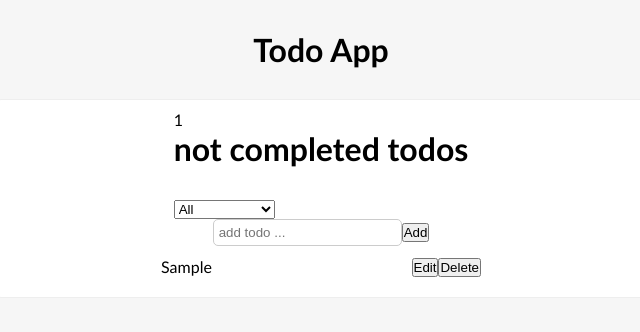
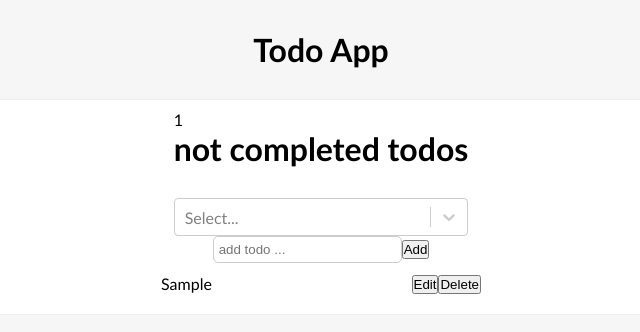
Before and after one commit to meysamminoo/todo-app, a React (Create React App) app: page / in a window 1280 px wide. Both pictures are taken after typing "Sample" into the empty fields and a click on the button "Add". Shown: the top 332 px of the page, without its empty margins (319-959 px from the left). Built offline with nearby package versions, Linux system fonts and the light colour scheme.

Commit message:
use react select

```diff
--- a/src/components/Navbar.js
+++ b/src/components/Navbar.js
@@ -1,15 +1,20 @@
-const Navbar = ({ uncompletedTodo, onSelect, status }) => {
+import Select from "react-select";
+
+const options = [
+  { value: "All", label: "All" },
+  { value: "Complated", label: "Complated" },
+  { value: "Uncomplated", label: "Uncomplated" },
+];
+
+const Navbar = ({ uncompletedTodo, onChange, selectedOption }) => {
   if (!uncompletedTodo) return <h1>add some today todos</h1>;
 
   return (
     <header>
       <span>{uncompletedTodo}</span>
       <h1> not completed todos</h1>
-      <select onChange={onSelect} value={status}>
-        <option value="All">All</option>
-        <option value="Complated">Complated</option>
-        <option value="Uncomplated">Uncomplated</option>
-      </select>
+
+      <Select value={selectedOption} onChange={onChange} options={options} />
     </header>
   );
 };
--- a/src/components/TodoApp.js
+++ b/src/components/TodoApp.js
@@ -6,11 +6,11 @@ import TodoList from "./TodoList";
 const TodoApp = () => {
   const [todos, setTodos] = useState([]);
   const [filteredTodos, setFilteredTodos] = useState([]);
-  const [status, setStatus] = useState("All");
+  const [selectedOption, setSelectedOption] = useState("All");
 
   useEffect(() => {
-    filteredTodosHandler(status);
-  }, [todos, status]);
+    filteredTodosHandler(selectedOption.value);
+  }, [todos, selectedOption]);
 
   const addTodo = (input) => {
     const newTodo = {
@@ -65,16 +65,16 @@ const TodoApp = () => {
   };
 
   const selectHandler = (e) => {
-    setStatus(e.target.value);
-    filteredTodosHandler(e.target.value);
+    setSelectedOption(e);
+    filteredTodosHandler(e.value);
   };
 
   return (
     <div className="container">
       <Navbar
         uncompletedTodo={todos.filter((t) => !t.isCompleted).length}
-        onSelect={selectHandler}
-        status={status}
+        onChange={selectHandler}
+        selectedOption={selectedOption}
       />
       <TodoForm submitTodo={addTodo} />
       <TodoList
```
